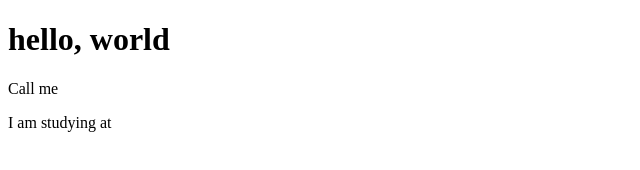
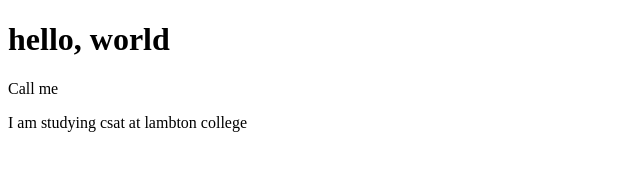
Before and after one commit to kullarharman/test2, a plain HTML site: page index.html in a window 1280 px wide. Shown: the whole page, without its empty margins (0-640 px from the left). Drawn offline with Linux system fonts and the light colour scheme.

Commit message:
Update index.html

```diff
--- a/index.html
+++ b/index.html
@@ -6,6 +6,6 @@
   <body>
     <h1>hello, world</h1>
     <p>Call me <name></p>
-    <p>I am studying <course> at <college></p>
+    <p>I am studying csat at  lambton college</p>
   </body>
 </html>
```
